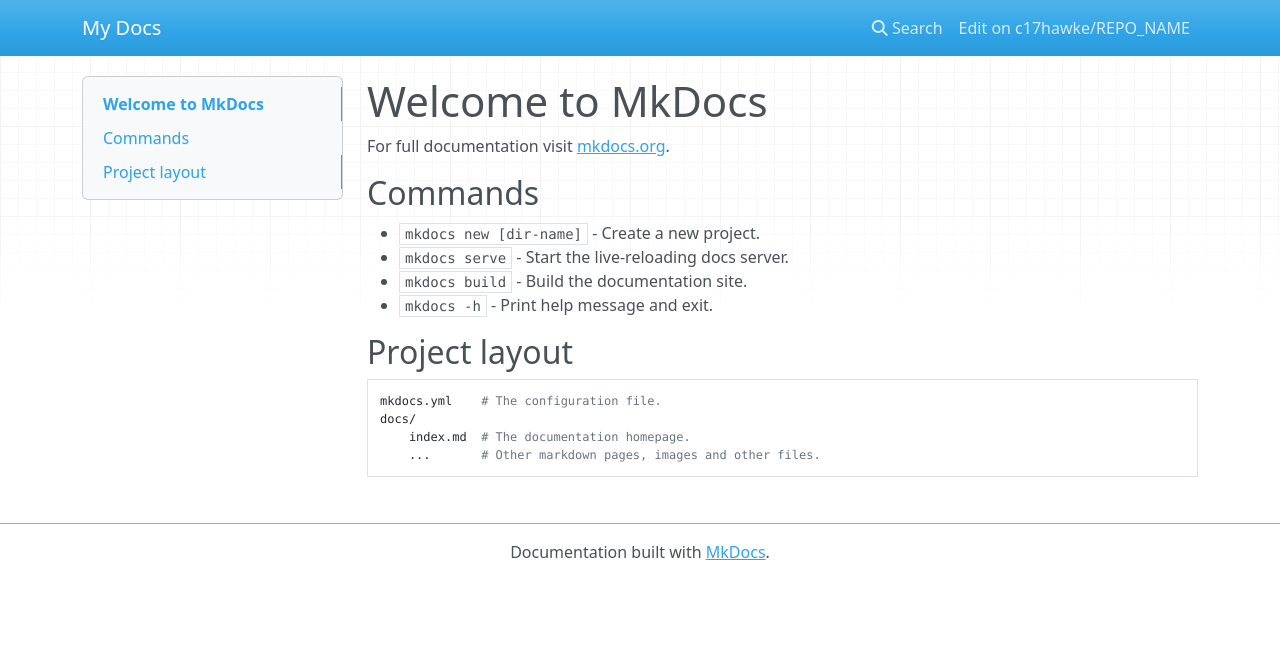
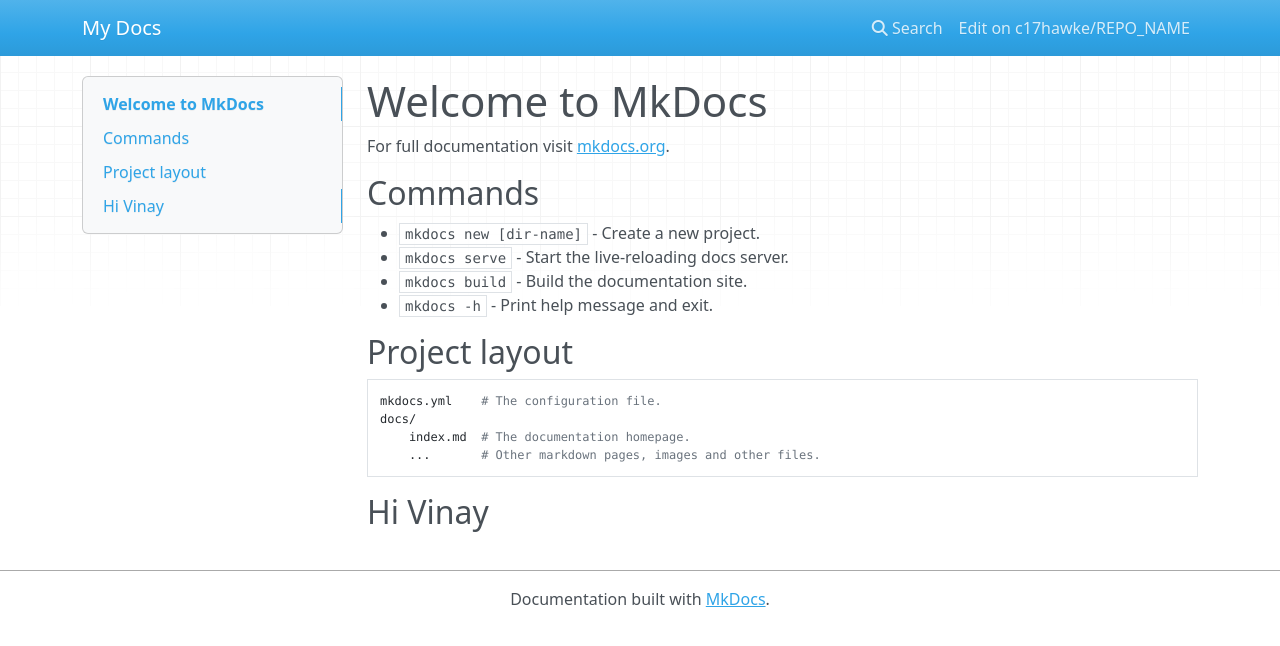
Before and after one commit to sunilhlk/mkdocs-poc, an MkDocs documentation site: the page built from docs/index.md, in a window 1280 px wide. Shown: the top 646 px of the page. Built offline with MkDocs 1.6.1, drawn with Linux system fonts in a browser that asks for light colours; nearby versions of some CDN libraries.

Commit message:
Update index.md

```diff
--- a/docs/index.md
+++ b/docs/index.md
@@ -15,3 +15,5 @@
     docs/
         index.md  # The documentation homepage.
         ...       # Other markdown pages, images and other files.
+
+## Hi Vinay
```
